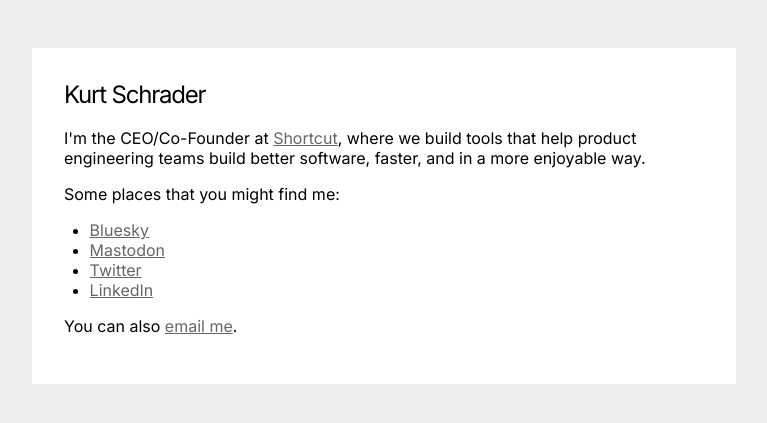
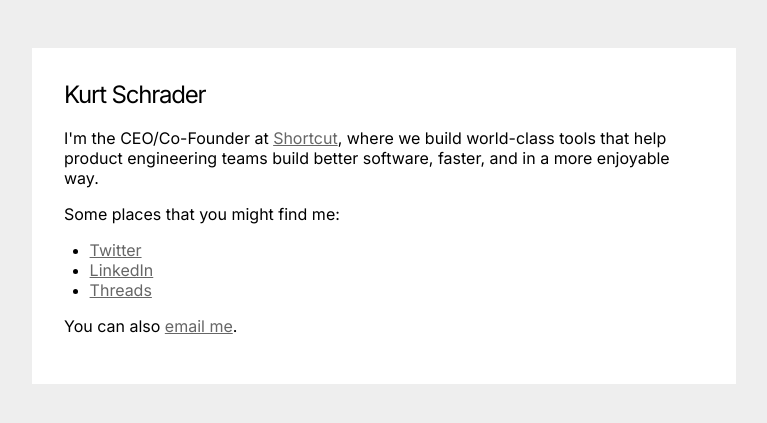
Before and after one commit to kschrader/kschrader.github.com, a Jekyll site: the page built from index.html, in a window 1280 px wide. Shown: the top 423 px of the page, without its empty margins (256-1023 px from the left). Built offline with Jekyll 4.4.1, drawn with Linux system fonts in a browser that asks for light colours; Markdown is read by kramdown in place of the engine named in the settings.

Commit message:
Update links

```diff
--- a/index.html
+++ b/index.html
@@ -6,14 +6,13 @@ title: Home
 <article>
 	<div class="postcontent text">
     	<h2>Kurt Schrader</h2>
-			<p>I'm the CEO/Co-Founder at <a href="https://shortcut.com">Shortcut</a>, where we build tools that help product engineering teams build better software, faster, and in a more enjoyable way.</p>
+			<p>I'm the CEO/Co-Founder at <a href="https://shortcut.com">Shortcut</a>, where we build world-class tools that help product engineering teams build better software, faster, and in a more enjoyable way.</p>
 		<p>
 			Some places that you might find me:
 			<ul>
-				<li><a href="https://staging.bsky.app/profile/kurt.computer">Bluesky</a></li>
-				<li><a href="https://mas.to/@kurt">Mastodon</a></li>
 				<li><a href="https://twitter.com/kurt">Twitter</a></li>
 				<li><a href="https://www.linkedin.com/in/kurt">LinkedIn</a></li>
+				<li><a href="https://www.threads.net/@kschrader">Threads</a></li>
 			</ul>
 		<p>
 		<p>
```
